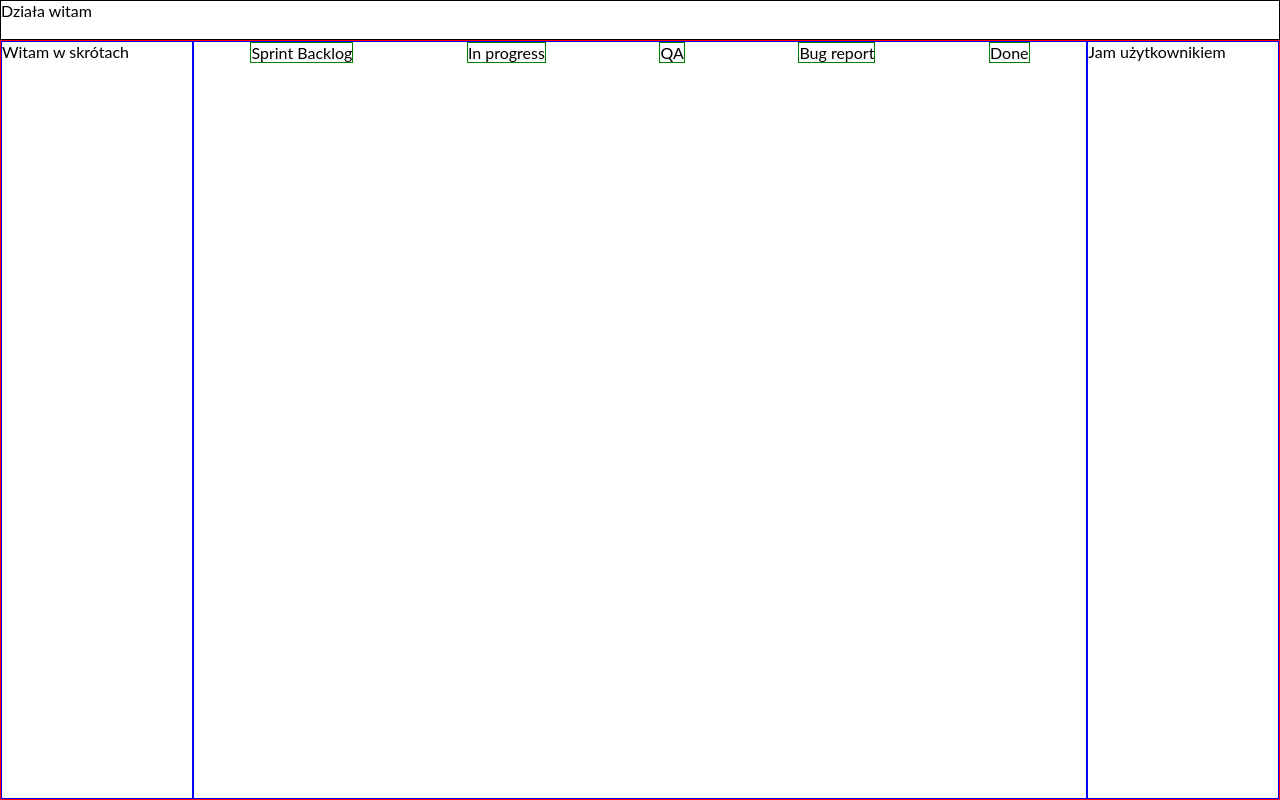
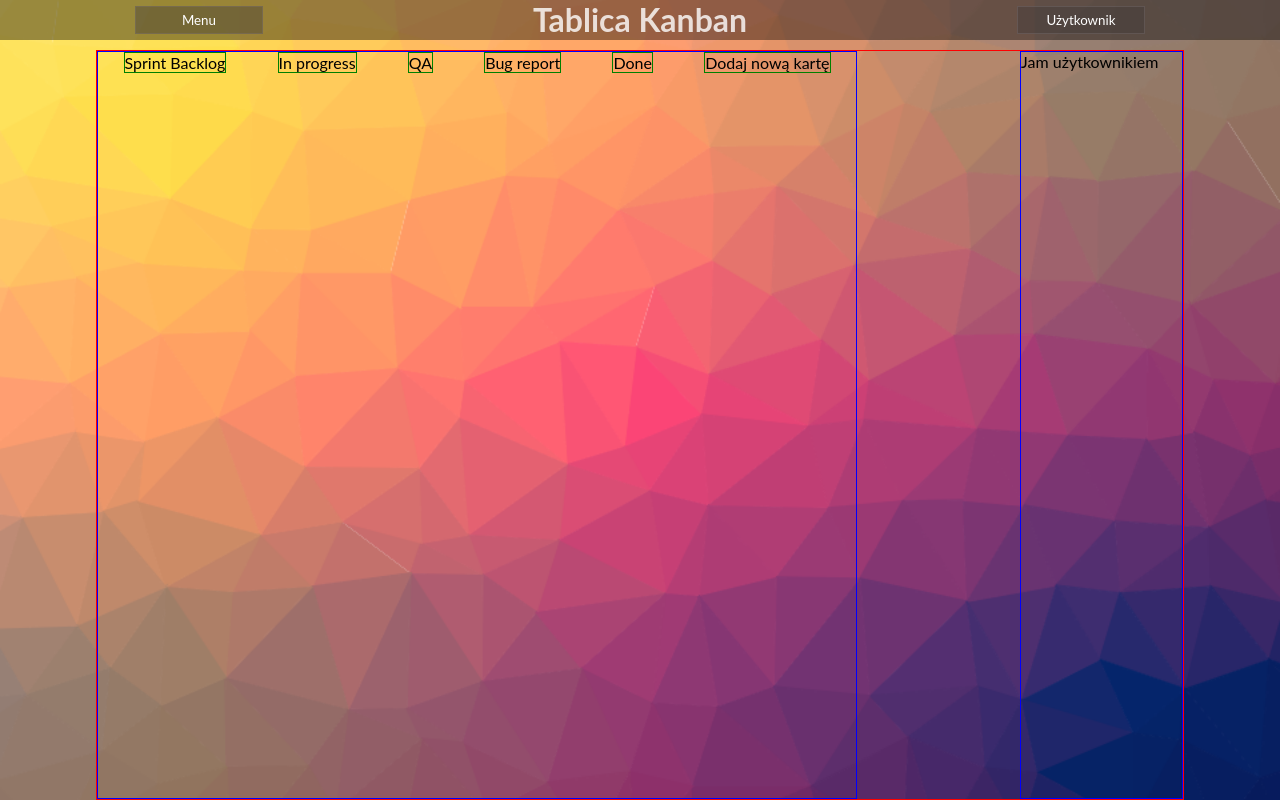
Before and after one commit to lnowak/Kaban_board, a React app: page / in a window 1280 px wide. Built offline with nearby package versions, Linux system fonts and the light colour scheme.

Commit message:
App, header, body changes
App:
   background added
Header:
   Menu, user buttons added,
   Header styles addes
Body:
   add card column added

```diff
--- a/package.json
+++ b/package.json
@@ -15,6 +15,7 @@
     "react": "^16.9.0",
     "react-dom": "^16.9.0",
     "react-router-dom": "^5.2.0",
+    "trianglify": "^4.0.0",
     "whatwg-fetch": "^3.4.0"
   },
   "devDependencies": {
--- a/src/js/app.js
+++ b/src/js/app.js
@@ -5,7 +5,7 @@ import './../sass/style.scss';
 import Header from './components/Header/header';
 import Board from './components/Board/board';
 
-class Kaban extends Component {
+class Kanban extends Component {
     state = {
         boardCol: [
             {id: 1, name: 'Sprint Backlog'},
@@ -13,23 +13,33 @@ class Kaban extends Component {
             {id: 3, name: 'QA'},
             {id: 4, name: 'Bug report'},
             {id: 5, name: 'Done'}
-        ]
+        ],
+        menuActive: false,
+        userActive: false,
     }
 
     createBoardCol = () => {
         console.log('coś działa')
     }
 
+    handleMenuActive = () => {
+        console.log('kliknąłem działa');
+        this.setState({
+            menuActive: !this.state.menuActive,
+        });
+        console.log(this.state.menuActive);
+    }
+
     render() {
         return (
             <>
-                <Header  />
-                <Board sendedState={this.state.boardCol}/>
+                <Header handleMenuActive={this.handleMenuActive} headerState={this.state} />
+                <Board boardState={this.state}/>
             </>
         )
     }
 }
-const App = () => <Kaban />
+const App = () => <Kanban />
 
 document.addEventListener('DOMContentLoaded', function() {
     ReactDOM.render(<App />, document.getElementById("app"));
--- a/src/js/components/Board/BoardBody/boardBody.js
+++ b/src/js/components/Board/BoardBody/boardBody.js
@@ -6,9 +6,8 @@ import ReactDOM, { render } from 'react-dom';
 class BoardBody extends Component {
     render() {
 
-        // console.log(this.props.sendedState);
-        let list = this.props.sendedState.map(e=> {
-            console.log(e);
+        let list = this.props.boardState.boardCol.map(e=> {
+            // console.log(e);
             return(
                 <li data-id={e.id} key={e.id} className='boardBody__column'>
                     {e.name}
@@ -20,6 +19,7 @@ class BoardBody extends Component {
             <div className='board__section board__body'>
                 <ul>
                     {list}
+                    <li className='boardBody__column'>Dodaj nową kartę</li>
                 </ul>
             </div>
         )
--- a/src/js/components/Board/Shortcuts/shortcuts.js
+++ b/src/js/components/Board/Shortcuts/shortcuts.js
@@ -4,14 +4,14 @@ import ReactDOM, { render } from 'react-dom';
 
 
 class Shortcuts extends Component {
- render() {
-     return (
-         <div className='board__section board_shrtcuts'>
-            Witam w skrótach
-
-         </div>
-     )
- }
+    render() {
+        let menuActive = this.props.boardState.menuActive;
+        return (
+        <div className={`board__section board__shortcuts ${menuActive ? 'board__shortcuts--active' : 'board__shortcuts--disactive'}`} >
+            <div>Project backlog</div>
+        </div>
+        )
+    }
 }
 
 export default Shortcuts;
--- a/src/js/components/Board/board.js
+++ b/src/js/components/Board/board.js
@@ -9,8 +9,8 @@ class Board extends Component {
  render() {
      return (
          <div className='board'>
-            <Shortcuts />
-            <BoardBody sendedState={this.props.sendedState}/>
+            <Shortcuts boardState={this.props.boardState} />
+            <BoardBody boardState={this.props.boardState} />
             <UserInfo />
          </div>
      )
--- a/src/js/components/Header/header.js
+++ b/src/js/components/Header/header.js
@@ -4,9 +4,21 @@ import ReactDOM, { render } from 'react-dom';
 
 
 class Header extends Component {
- render() {
-     return <div className='header'>Działa witam</div>
- }
+
+    handleMenuActive = e => {
+        this.props.handleMenuActive();
+    }
+
+    render() {
+        console.log(this.props.headerState)
+        return (
+            <div className='header'>
+                <button className={`header__button`} onClick={this.handleMenuActive}>Menu</button>
+                <h1>Tablica Kanban</h1>
+                <button className='header__button'>Użytkownik</button>
+            </div>
+        )
+    }
 }
 
 export default Header;
--- a/src/sass/style.scss
+++ b/src/sass/style.scss
@@ -12,19 +12,44 @@
     flex-direction: column;
     height: 100vh;
     width: 100vw;
+    background-image: url('../images/background.png');
+    background-repeat: no-repeat;
+    background-position: center;
+    background-size: cover;
 }
 
 .header {
+    display: flex;
+    justify-content: space-around;
+    align-items: center;
     height: 5%;
     width: 100vw;
-    border: 1px black solid;
+    margin-bottom: 10px;
+    background-color: rgba(0, 0, 0, 0.4);
+    color: rgba(255, 255, 255, 0.8);
+    font-size: 1rem;
+
+}
+
+.header__button {
+    height: 70%;
+    width: 10%;
+    border: 1px solid rgba(124, 112, 112, 0.4);
+    background-color: rgba(61, 56, 56, 0.4);
+    color: rgb(255, 255, 255);
+    cursor: pointer;
+}
+
+.header__button:hover {
+    background-color: rgba(255, 255, 255, 0.8);
+    color: rgb(0, 0, 0);
 }
 
 .board {
     display: flex;
     justify-content: space-between;
     align-items: flex-start;
-    width: 100vw;
+    width: 85vw;
     height: 95%;
     border: 1px solid red;
 }
@@ -38,8 +63,16 @@
     width: 15%;
 }
 
-.board_shrtcuts {
+.board__shortcuts {
     width: 15%;
+}
+
+.board__shortcuts--active {
+    display: block;
+}
+
+.board__shortcuts--disactive {
+    display: none;
 }
 
 .board__body {
--- a/webpack.config.js
+++ b/webpack.config.js
@@ -41,6 +41,17 @@ module.exports = {
           'sass-loader',
         ]
       },
+      {
+        test: /\.(jpg|jpeg|gif|png)$/,
+        use: {
+          loader: 'file-loader',
+          options: {
+            name: '[name].[ext]',
+            publicPath: 'images',
+            outputPath: 'images',
+          }
+        }
+      },
     ]
   },
   plugins: [
```
Also changed, not shown: src/images/background.png (added).
